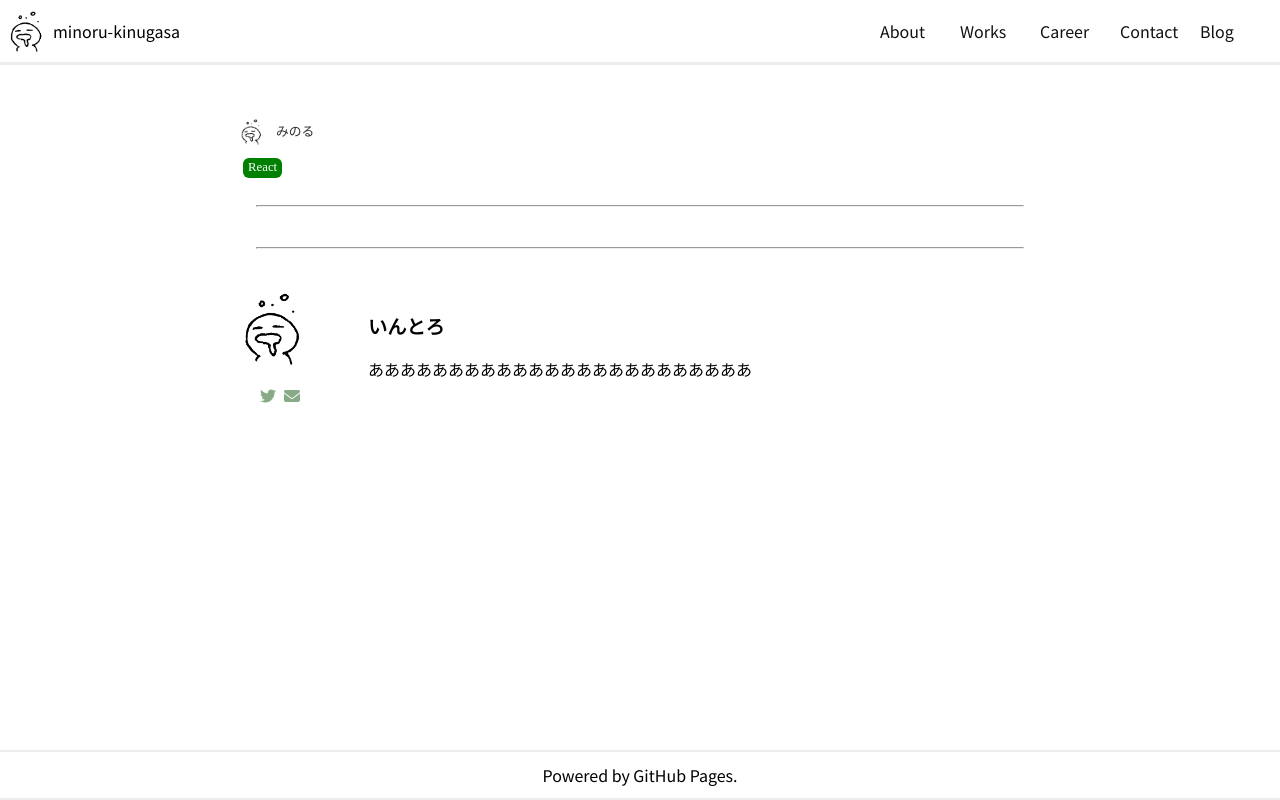
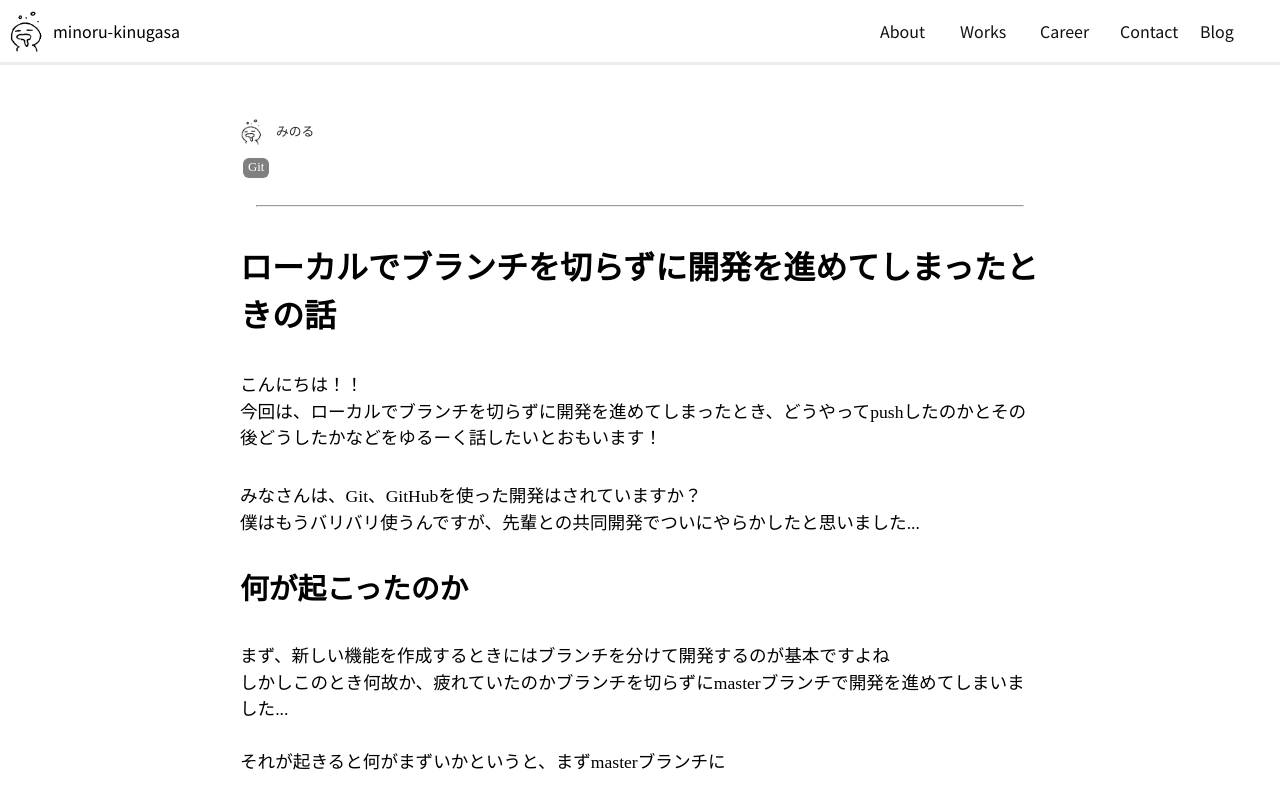
Before and after one commit to minoru-kinugasa-105/minoru-kinugasa-105.github.io, a Next.js app: page /blog/dev in a window 1280 px wide. Shown: the top 800 px of the page. Built offline with nearby package versions, Linux system fonts and the light colour scheme; a web font is replaced by a local one.

Commit message:
gitignoreの修正

```diff
--- a/src/app/blog/dev/page.tsx
+++ b/src/app/blog/dev/page.tsx
@@ -23,12 +23,46 @@ export default function Article() {
                 <span className="author-name">みのる</span>
             </div>
             <ul className="article-tag">
-                <li className="tag-green">
-                    <Link href="#">React</Link>
+                <li className="tag-gray">
+                    <Link href="#">Git</Link>
                 </li>
             </ul>
             <hr />
-            <div className="article-content"></div>
+
+
+
+
+
+
+
+            <div className="article-content">
+                <h1>
+                    ローカルでブランチを切らずに開発を進めてしまったときの話
+                </h1>
+                <p>
+                    こんにちは！！<br />
+                    今回は、ローカルでブランチを切らずに開発を進めてしまったとき、どうやってpushしたのかとその後どうしたかなどをゆるーく話したいとおもいます！<br />
+                </p>
+                <p>
+                    みなさんは、Git、GitHubを使った開発はされていますか？<br />
+                    僕はもうバリバリ使うんですが、先輩との共同開発でついにやらかしたと思いました... <br />
+                </p>
+                <h2>
+                    何が起こったのか
+                </h2>
+                <p>
+                    まず、新しい機能を作成するときにはブランチを分けて開発するのが基本ですよね<br />
+                    しかしこのとき何故か、疲れていたのかブランチを切らずにmasterブランチで開発を進めてしまいました... <br />
+                    <br />
+                    それが起きると何がまずいかというと、まずmasterブランチに
+                </p>
+            </div>
+
+
+
+
+
+
 
             <hr />
             <div className="article-footer">
```
Also changed, not shown: 1 other file (tests, documents, lock files or other folders).
